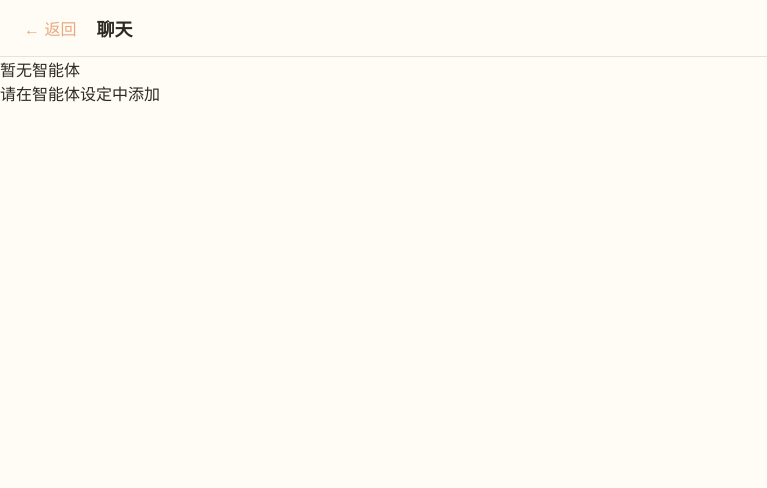
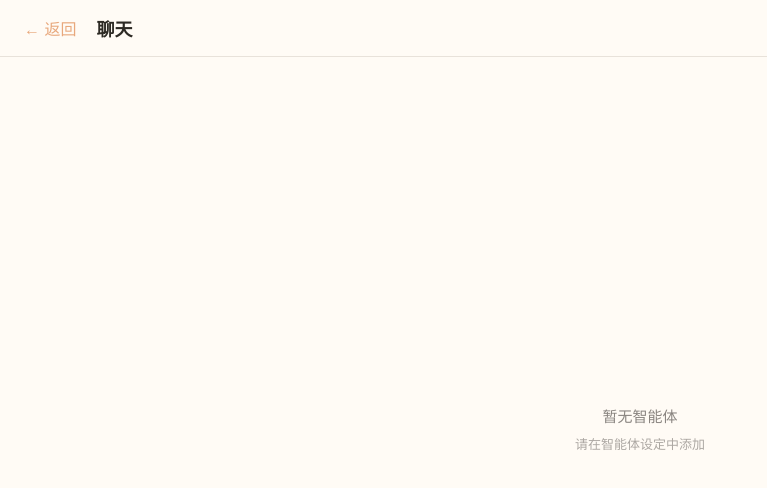
Before and after one commit to rinnicrazyb/bananamilkphone, a React (Vite) app: page /chat in a window 1280 px wide. Shown: the top 488 px of the page, without its empty margins (0-767 px from the left). Built offline with nearby package versions, Linux system fonts and the light colour scheme.

Commit message:
style(chat): 添加智能体列表空状态样式

```diff
--- a/src/index.css
+++ b/src/index.css
@@ -394,6 +394,23 @@ body {
 .chat-agent-list__body {
   flex: 1;
   overflow-y: auto;
+}
+
+.chat-agent-list__empty {
+  display: flex;
+  flex-direction: column;
+  align-items: center;
+  justify-content: center;
+  height: 100%;
+  gap: 8px;
+  color: var(--app-text-secondary);
+  font-size: 15px;
+}
+
+.chat-agent-list__empty-hint {
+  font-size: 13px;
+  color: var(--app-text-secondary);
+  opacity: 0.7;
 }
 
 .chat-agent-item {
```
